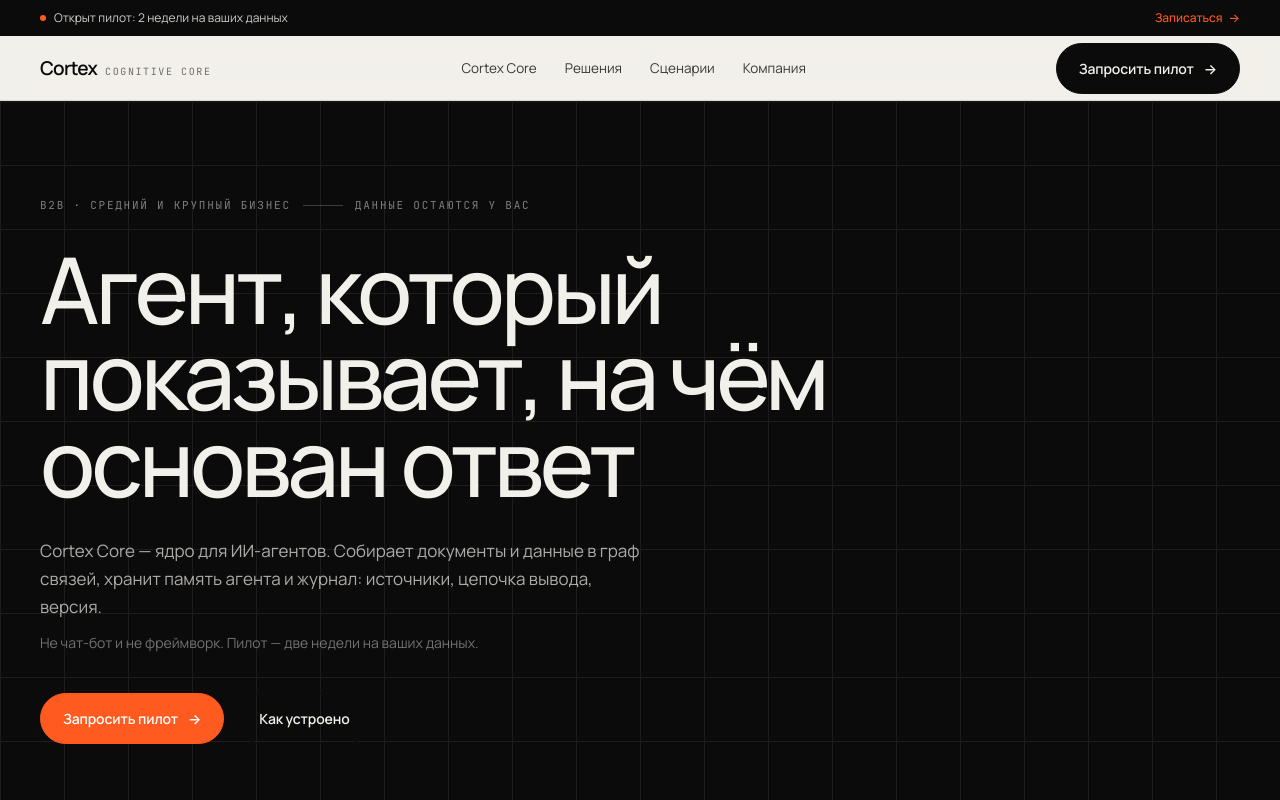
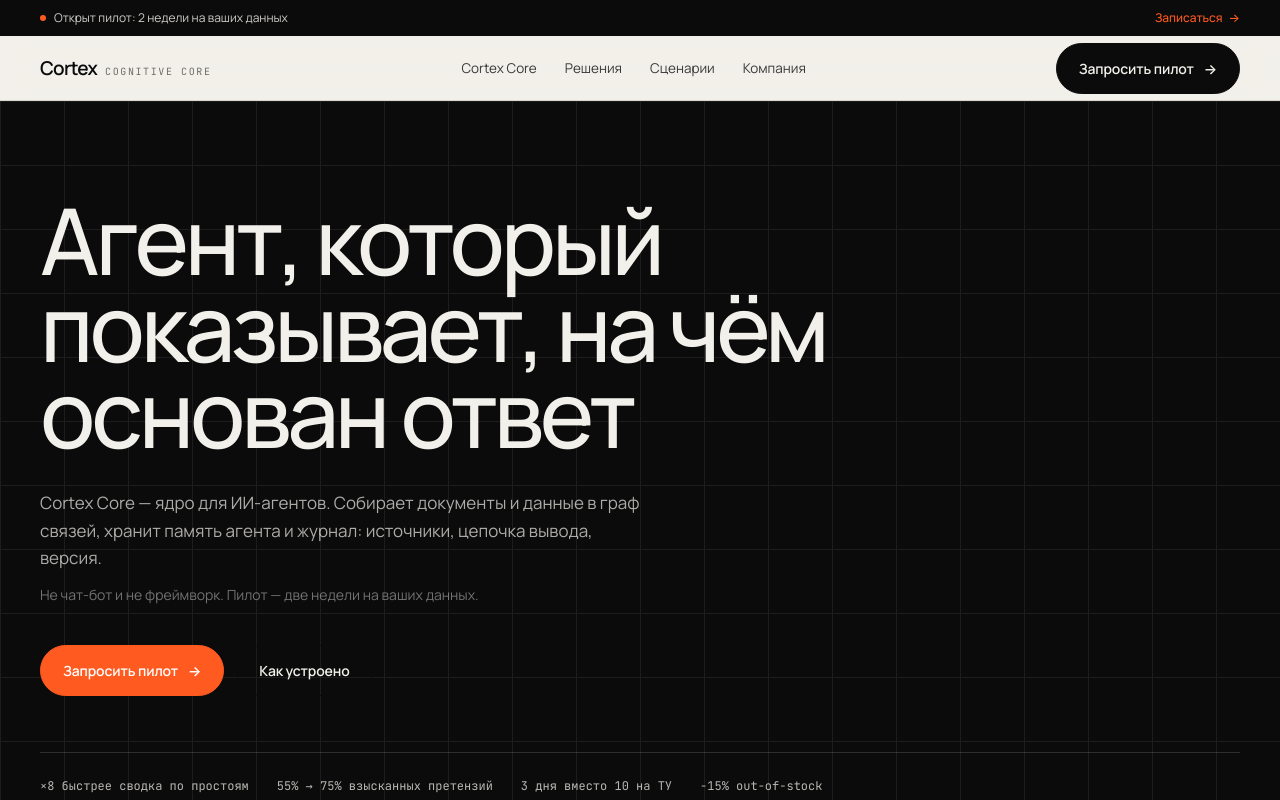
Before and after one commit to eshigarov/cortex, a Next.js app: page /cortex/ in a window 1280 px wide. Shown: the top 800 px of the page. Built offline with nearby package versions, Linux system fonts and the light colour scheme.

Commit message:
v3.1: убраны служебные надписи из hero (b2b/данные в контуре)

```diff
--- a/app/page.tsx
+++ b/app/page.tsx
@@ -143,17 +143,7 @@ export default function Home() {
           }}
         />
         <div className="wrap relative pb-20 pt-16 md:pb-28 md:pt-24">
-          <div className="flex flex-wrap items-center gap-3">
-            <span className="font-mono text-[11px] uppercase tracking-[0.16em] text-[var(--color-paper)]/50">
-              b2b · средний и крупный бизнес
-            </span>
-            <span className="h-px w-10 bg-white/20" />
-            <span className="font-mono text-[11px] uppercase tracking-[0.16em] text-[var(--color-paper)]/50">
-              данные остаются у вас
-            </span>
-          </div>
-
-          <h1 className="display mt-8 max-w-[18ch]">
+          <h1 className="display max-w-[18ch]">
             Агент, который показывает, на чём основан ответ
           </h1>
 
```
